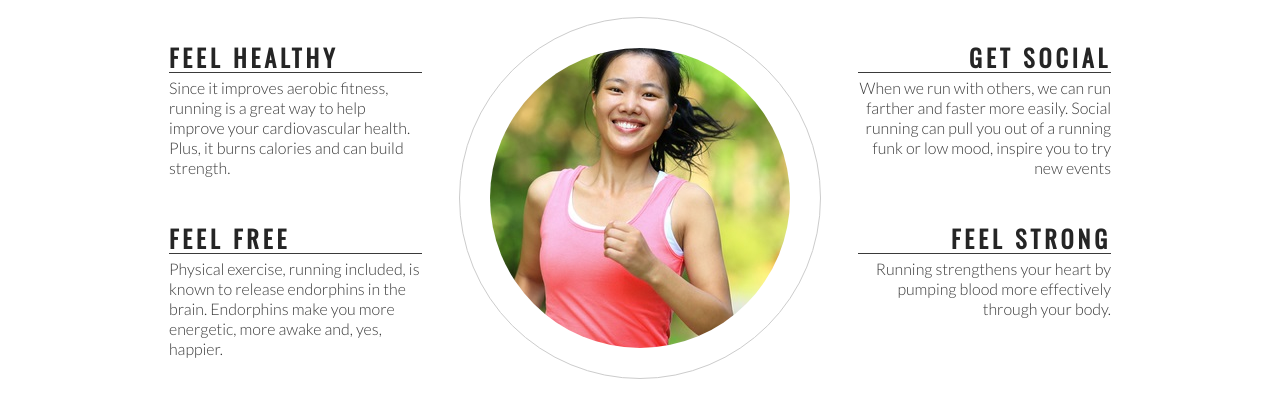
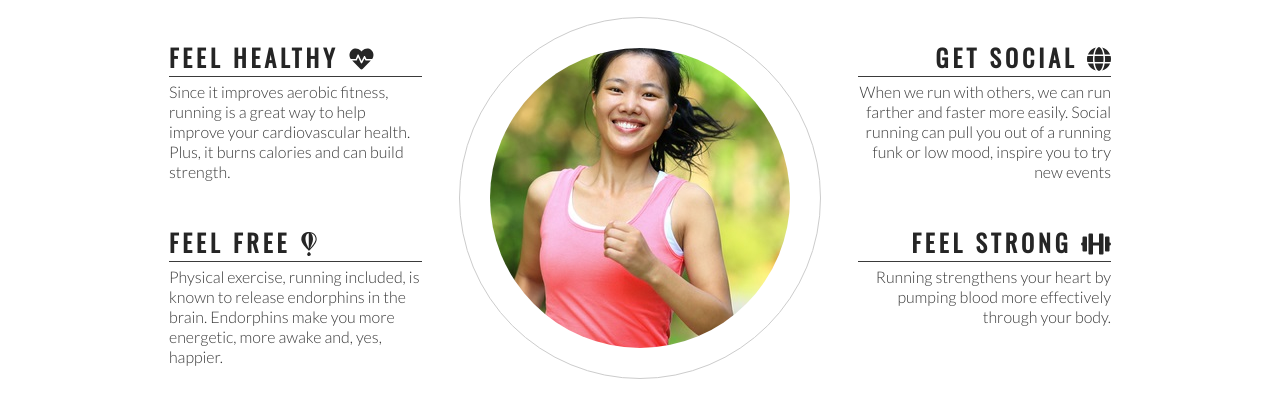
Before and after one commit to Elvira-94/love-running, a plain HTML site: page index.html in a window 1280 px wide. Shown: the part 764-1182 px from the top of the page. Drawn offline with nearby package versions, Linux system fonts and the light colour scheme.

Commit message:
Add Font Awesome icons to club ethos section

```diff
--- a/index.html
+++ b/index.html
@@ -44,12 +44,12 @@
         <h2 id="welcome">Why Love Running With Us?</h2>
         <div id="left-about">
             <div class="left-about-heading">
-                <h2>Feel Healthy</h2>
+                <h2>Feel Healthy <i class="fas fa-heartbeat"></i></h2>
                 <hr>
                 <p>Since it improves aerobic fitness, running is a great way to help improve your cardiovascular health. Plus, it burns calories and can build strength.</p>
             </div>
             <div class="left-about-heading">
-                <h2>Feel Free</h2>
+                <h2>Feel Free <i class="fa-brands fa-fly"></i></h2>
                 <hr>
                 <p>Physical exercise, running included, is known to release endorphins in the brain. Endorphins make you more energetic, more awake and, yes, happier.</p>
             </div>
@@ -58,14 +58,14 @@
         </div>
         <div id="right-about">
             <div class="right-about-heading">
-                <h2>Get Social</h2>
+                <h2>Get Social <i class="fas fa-globe"></i></h2>
                 <hr>
                 <p>
                     When we run with others, we can run farther and faster more easily. Social running can pull you out of a running funk or low mood, inspire you to try new events
                 </p>
             </div>
             <div class="right-about-heading">
-                <h2>Feel Strong</h2>
+                <h2>Feel Strong <i class="fa-solid fa-dumbbell"></i></h2>
                 <hr>
                 <p>
                     Running strengthens your heart by pumping blood more effectively through your body.
@@ -86,6 +86,9 @@
     <footer>
         Social media links here
     </footer>
+
+    <!-- font awesome script -->
+    <script src="https://cdnjs.cloudflare.com/ajax/libs/font-awesome/6.0.0-beta2/js/all.min.js" crossorigin="anonymous"></script>
 </body>
 
 </html>
```
